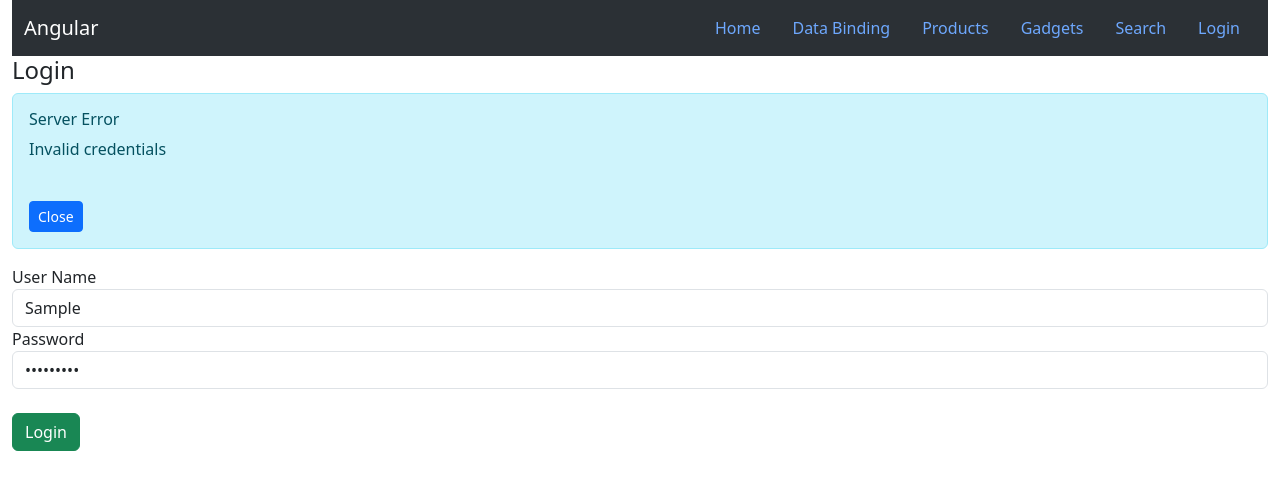
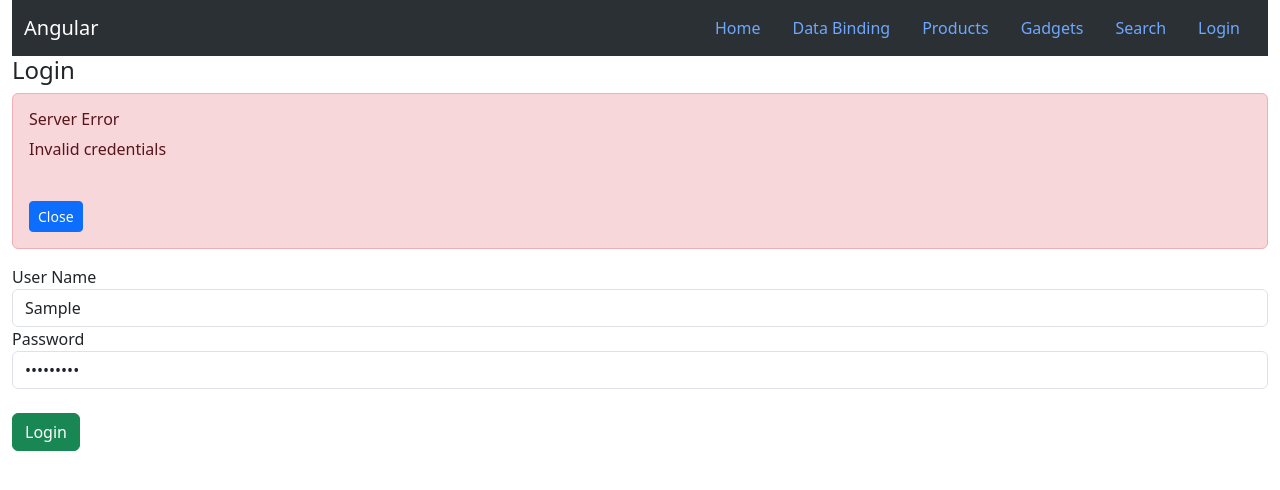
Before and after one commit to edwardlok88/angular-training, an Angular app in the folder the-awesome-app/: page /login in a window 1280 px wide. Both pictures are taken after typing "Sample", "Sample123" into the empty fields and a click on the button "Login". Shown: the top 490 px of the page. Built offline with nearby package versions, Linux system fonts and the light colour scheme; no server answers.

Commit message:
login component

```diff
--- a/the-awesome-app/package.json
+++ b/the-awesome-app/package.json
@@ -6,7 +6,8 @@
     "start": "ng serve",
     "build": "ng build",
     "watch": "ng build --watch --configuration development",
-    "test": "ng test"
+    "test": "ng test",
+    "lint": "eslint . --ext .ts"
   },
   "private": true,
   "dependencies": {
--- a/the-awesome-app/src/app/app-shared/alert/alert.component.html
+++ b/the-awesome-app/src/app/app-shared/alert/alert.component.html
@@ -1,6 +1,6 @@
-<div class="alert alert-info">
+<div class="alert" [ngClass]="severityCss">
     <h6>{{title}}</h6>
     <p>{{message}}</p>
-    <br/>
+    <br />
     <button class="btn btn-primary btn-sm" (click)="close()">Close</button>
 </div>
--- a/the-awesome-app/src/app/app-shared/alert/alert.component.ts
+++ b/the-awesome-app/src/app/app-shared/alert/alert.component.ts
@@ -1,11 +1,11 @@
-import { Component, EventEmitter, Input, Output } from '@angular/core';
+import { AfterContentInit, Component, EventEmitter, Input, OnChanges, OnDestroy, OnInit, Output, SimpleChanges } from '@angular/core';
 
 @Component({
   selector: 'app-alert',
   templateUrl: './alert.component.html',
   styleUrls: ['./alert.component.css']
 })
-export class AlertComponent {
+export class AlertComponent implements OnChanges, OnInit, AfterContentInit, OnDestroy {
   @Input()
   title: string = "Title"; // property binding
   @Input()
@@ -15,9 +15,50 @@ export class AlertComponent {
   @Output()
   closed: EventEmitter<void> = new EventEmitter(); // event binding - function call name
 
+  severityCss: any = { "alert-info": true };
+
+  constructor() {
+    console.log("AlertComponent constructor:", this.title, this.message, this.severity);
+  }
+
+  ngOnDestroy(): void {
+    console.log("AlertComponent ngOnDestroy:", this.title, this.message, this.severity);
+  }
+
+  ngAfterContentInit(): void {
+    console.log("AlertComponent ngAfterContentInit:", this.title, this.message, this.severity);
+  }
+
+  ngOnInit(): void {
+    console.log("AlertComponent ngOnInit", this.title, this.message, this.severity);
+  }
+
+  ngOnChanges(changes: SimpleChanges): void {
+    console.log("AlertComponent ngOnChanges:", changes);
+    console.log("AlertComponent ngOnChanges:", this.title, this.message, this.severity);
+    this.changeSeverityCss();
+  }
+
   close() {
     if (this.closed) {
       this.closed.emit();
     }
   }
+
+  changeSeverityCss() {
+    switch (this.severity) {
+      case "info":
+        this.severityCss = { "alert-info": true };
+        break;
+      case "success":
+        this.severityCss = { "alert-success": true };
+        break;
+      case "warning":
+        this.severityCss = { "alert-warning": true };
+        break;
+      case "error":
+        this.severityCss = { "alert-danger": true };
+        break;
+    }
+  }
 }
--- a/the-awesome-app/src/app/login/login.component.html
+++ b/the-awesome-app/src/app/login/login.component.html
@@ -1,6 +1,7 @@
 <h4>Login</h4>
 
-<app-alert *ngIf="showMessage" [title]="messageTitle" [message]="message" (closed)="hideMessage()"></app-alert>
+<app-alert *ngIf="showMessage" [title]="messageTitle" [message]="message" [severity]="messageSeverity"
+    (closed)="hideMessage()"></app-alert>
 
 <form [formGroup]="loginFormGroup">
     <div class="form-group">
--- a/the-awesome-app/src/app/login/login.component.ts
+++ b/the-awesome-app/src/app/login/login.component.ts
@@ -17,6 +17,7 @@ export class LoginComponent {
   private url: string = environment.loginUrl;
   public messageTitle: string = "";
   public message: string = "";
+  public messageSeverity: string = "info";
   public showMessage: boolean = false;
 
   constructor(private httpClient: HttpClient, private router: Router, private userService: UserService) {
@@ -43,6 +44,7 @@ export class LoginComponent {
             this.showMessage = true;
             this.messageTitle = "Server Error";
             this.message = "Invalid credentials";
+            this.messageSeverity = "error";
             this.userService.setUserDetails(new User());
           }
         })
@@ -51,6 +53,7 @@ export class LoginComponent {
       this.showMessage = true;
       this.messageTitle = "User Error";
       this.message = "Please enter your credentials";
+      this.messageSeverity = "error";
     }
   }
 
```
Also changed, not shown: 2 other files (tests, documents, lock files or other folders).
